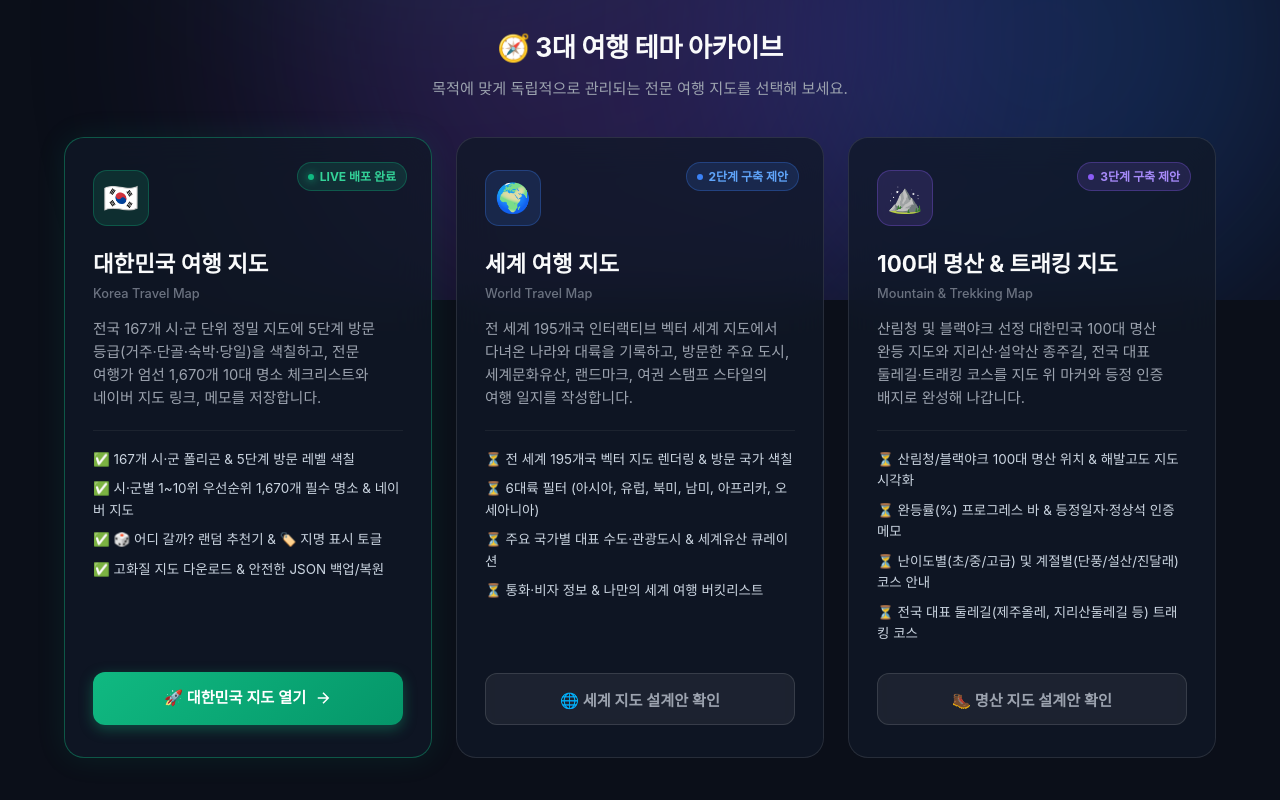
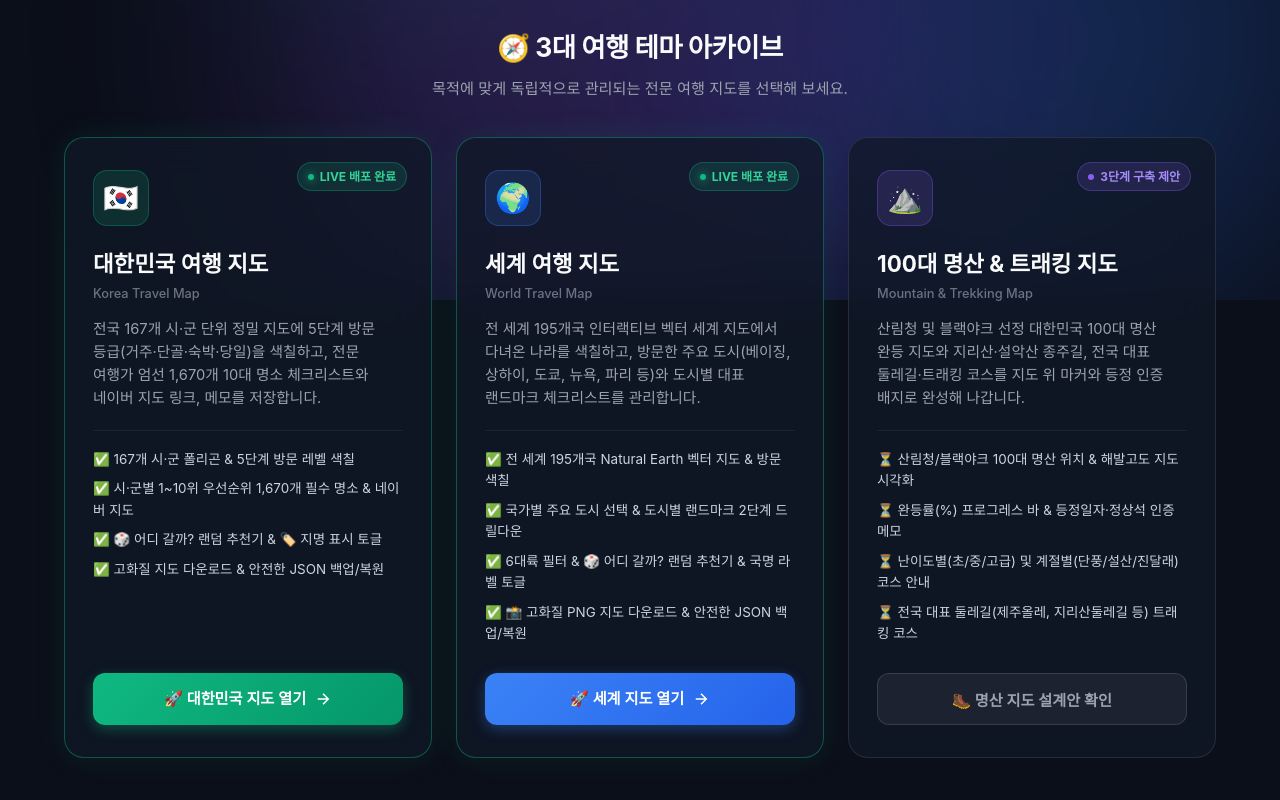
Before and after one commit to MinseoHaeseoFa/my-travel-map, a plain HTML site: page index.html in a window 1280 px wide. Shown: the part 500-1300 px from the top of the page. Drawn offline with Linux system fonts and the light colour scheme; a web font is replaced by a local one.

Commit message:
feat: 세계 여행 지도 라이브 배포 URL(world-travel-map-blush.vercel.app) 연동

```diff
--- a/index.html
+++ b/index.html
@@ -100,10 +100,10 @@
           </div>
         </div>
 
-        <!-- 2. 세계 여행 지도 (기획 중) -->
-        <div class="app-card planned-card">
-          <div class="card-status status-next">
-            <span class="status-dot"></span> 2단계 구축 제안
+        <!-- 2. 세계 여행 지도 (운영 중) -->
+        <div class="app-card active-card">
+          <div class="card-status status-live">
+            <span class="status-dot"></span> LIVE 배포 완료
           </div>
           <div class="card-icon-wrap bg-blue">
             <span class="card-icon">🌍</span>
@@ -111,20 +111,21 @@
           <h3 class="card-title">세계 여행 지도</h3>
           <p class="card-en-title">World Travel Map</p>
           <p class="card-desc">
-            전 세계 195개국 인터랙티브 벡터 세계 지도에서 다녀온 나라와 대륙을 기록하고, 방문한 주요 도시, 세계문화유산, 랜드마크, 여권 스탬프 스타일의 여행 일지를 작성합니다.
+            전 세계 195개국 인터랙티브 벡터 세계 지도에서 다녀온 나라를 색칠하고, 방문한 주요 도시(베이징, 상하이, 도쿄, 뉴욕, 파리 등)와 도시별 대표 랜드마크 체크리스트를 관리합니다.
           </p>
 
           <ul class="card-features">
-            <li>⏳ 전 세계 195개국 벡터 지도 렌더링 & 방문 국가 색칠</li>
-            <li>⏳ 6대륙 필터 (아시아, 유럽, 북미, 남미, 아프리카, 오세아니아)</li>
-            <li>⏳ 주요 국가별 대표 수도·관광도시 & 세계유산 큐레이션</li>
-            <li>⏳ 통화·비자 정보 & 나만의 세계 여행 버킷리스트</li>
+            <li>✅ 전 세계 195개국 Natural Earth 벡터 지도 & 방문 색칠</li>
+            <li>✅ 국가별 주요 도시 선택 & 도시별 랜드마크 2단계 드릴다운</li>
+            <li>✅ 6대륙 필터 & 🎲 어디 갈까? 랜덤 추천기 & 국명 라벨 토글</li>
+            <li>✅ 📸 고화질 PNG 지도 다운로드 & 안전한 JSON 백업/복원</li>
           </ul>
 
           <div class="card-action">
-            <button class="btn btn-secondary" onclick="alert('세계 여행 지도(World Travel Map)는 현재 아키텍처 설계 단계입니다. 쿠사리님의 승인 후 바로 구축에 착수합니다!')">
-              <span>🌐 세계 지도 설계안 확인</span>
-            </button>
+            <a href="https://world-travel-map-blush.vercel.app/" target="_blank" rel="noopener" class="btn btn-primary btn-blue">
+              <span>🚀 세계 지도 열기</span>
+              <svg width="18" height="18" viewBox="0 0 24 24" fill="none" stroke="currentColor" stroke-width="2"><path d="M5 12h14M12 5l7 7-7 7"/></svg>
+            </a>
           </div>
         </div>
 
--- a/style.css
+++ b/style.css
@@ -387,6 +387,17 @@ body {
   box-shadow: 0 6px 20px rgba(16, 185, 129, 0.5);
 }
 
+.btn-primary.btn-blue {
+  background: linear-gradient(135deg, #3b82f6 0%, #2563eb 100%);
+  color: #ffffff;
+  box-shadow: 0 4px 14px rgba(59, 130, 246, 0.35);
+}
+
+.btn-primary.btn-blue:hover {
+  background: linear-gradient(135deg, #2563eb 0%, #1d4ed8 100%);
+  box-shadow: 0 6px 20px rgba(59, 130, 246, 0.5);
+}
+
 .btn-secondary {
   background: rgba(255, 255, 255, 0.06);
   border: 1px solid rgba(255, 255, 255, 0.12);
```
